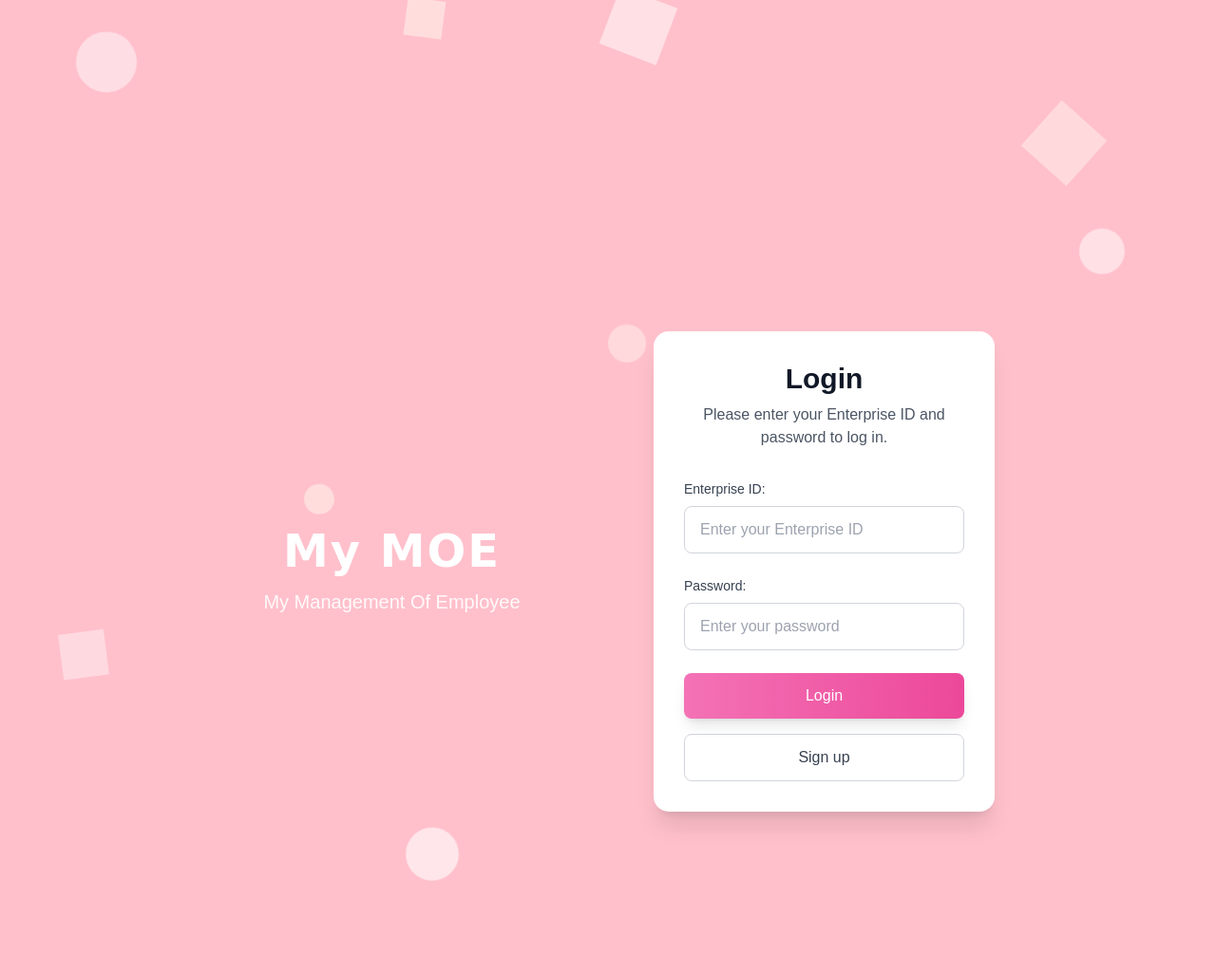
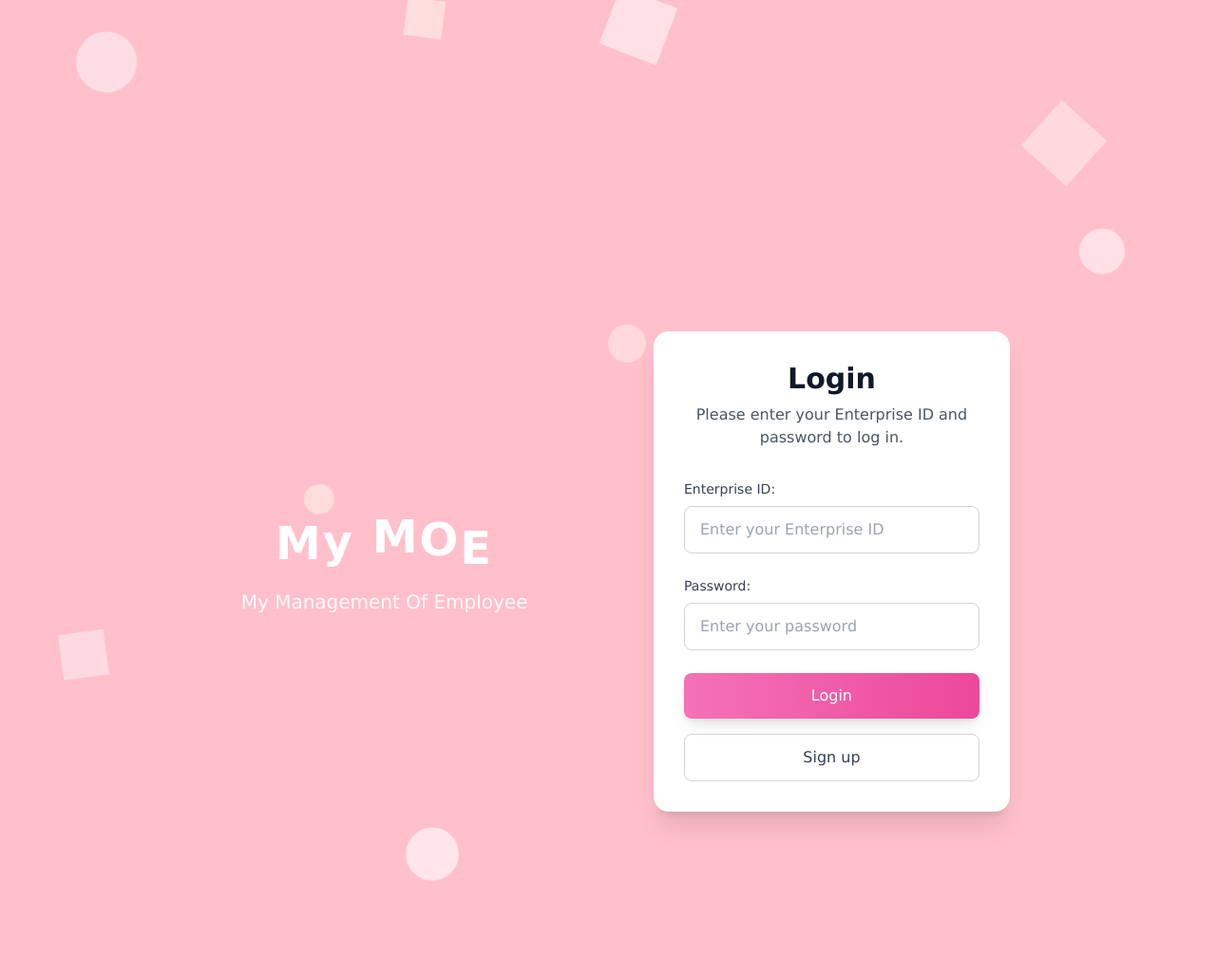
Before and after one commit to toryoto/MyMoE, a Django app: page /hr/login/ in a window 1280 px wide. Shown: the whole page at 95% size. Run offline with Django 5.2, Linux system fonts and the light colour scheme; some libraries are stand-ins or nearby versions.

Commit message:
fix: login UI ver2

```diff
--- a/template/employees/login.html
+++ b/template/employees/login.html
@@ -31,7 +31,9 @@
   <!-- Left side - Brand section -->
   <div class="flex-1 flex items-center justify-center p-4 sm:p-8 lg:p-12">
     <div class="text-center text-white relative z-20">
-      <h1 class="text-4xl sm:text-5xl font-bold mb-4" style="font-family: 'Comic Sans MS', 'Marker Felt', cursive, sans-serif; letter-spacing: 2px;">My MOE</h1>
+      <h1 class="text-4xl sm:text-5xl font-bold mb-4" style="font-family: 'Comic Sans MS', 'Marker Felt', cursive, sans-serif; letter-spacing: 2px;">
+        <span class="bounce-letter" style="animation-delay: 0s;">M</span><span class="bounce-letter" style="animation-delay: 0.1s;">y</span><span class="bounce-letter" style="animation-delay: 0.2s;">&nbsp;</span><span class="bounce-letter" style="animation-delay: 0.3s;">M</span><span class="bounce-letter" style="animation-delay: 0.4s;">O</span><span class="bounce-letter" style="animation-delay: 0.5s;">E</span>
+      </h1>
       <p class="text-lg sm:text-xl font-light opacity-90">My Management Of Employee</p>
     </div>
   </div>
@@ -107,6 +109,7 @@
             class="w-full bg-white text-gray-700 font-medium py-3 px-4 rounded-lg border border-gray-300 hover:bg-gray-50 focus:outline-none focus:ring-2 focus:ring-gray-500 focus:ring-offset-2 transition-colors duration-200 inline-block text-center no-underline">
             Sign up
           </a>
+
         </div>
       </form>
     </div>
@@ -121,11 +124,29 @@
   --mistyrose: #FFE4E1;
 }
 
+/* Modern Gothic font family for all text except title */
+body, input, button, label, p, h2, h3 {
+  font-family: 'Hiragino Sans', 'Hiragino Kaku Gothic ProN', 'Yu Gothic', 'Meiryo', 'Verdana', 'Arial', sans-serif;
+}
+
 .bg-pink { background-color: var(--pink); }
 .bg-lavenderblush { background-color: var(--lavenderblush); }
 .bg-mistyrose { background-color: var(--mistyrose); }
 .focus\:ring-pink:focus { --tw-ring-color: var(--pink); }
 .focus\:border-pink:focus { border-color: var(--pink); }
+
+/* Bouncing letters animation for "My MOE" with 3s pause after sequence */
+@keyframes bounceLetters {
+  0% { transform: translateY(0); }
+  5% { transform: translateY(-15px); }
+  10% { transform: translateY(-8px); }
+  15%, 100% { transform: translateY(0); }
+}
+
+.bounce-letter {
+  display: inline-block;
+  animation: bounceLetters 6s ease-in-out infinite;
+}
 
 /* Floating animation for geometric shapes with larger movement */
 @keyframes float {
```
